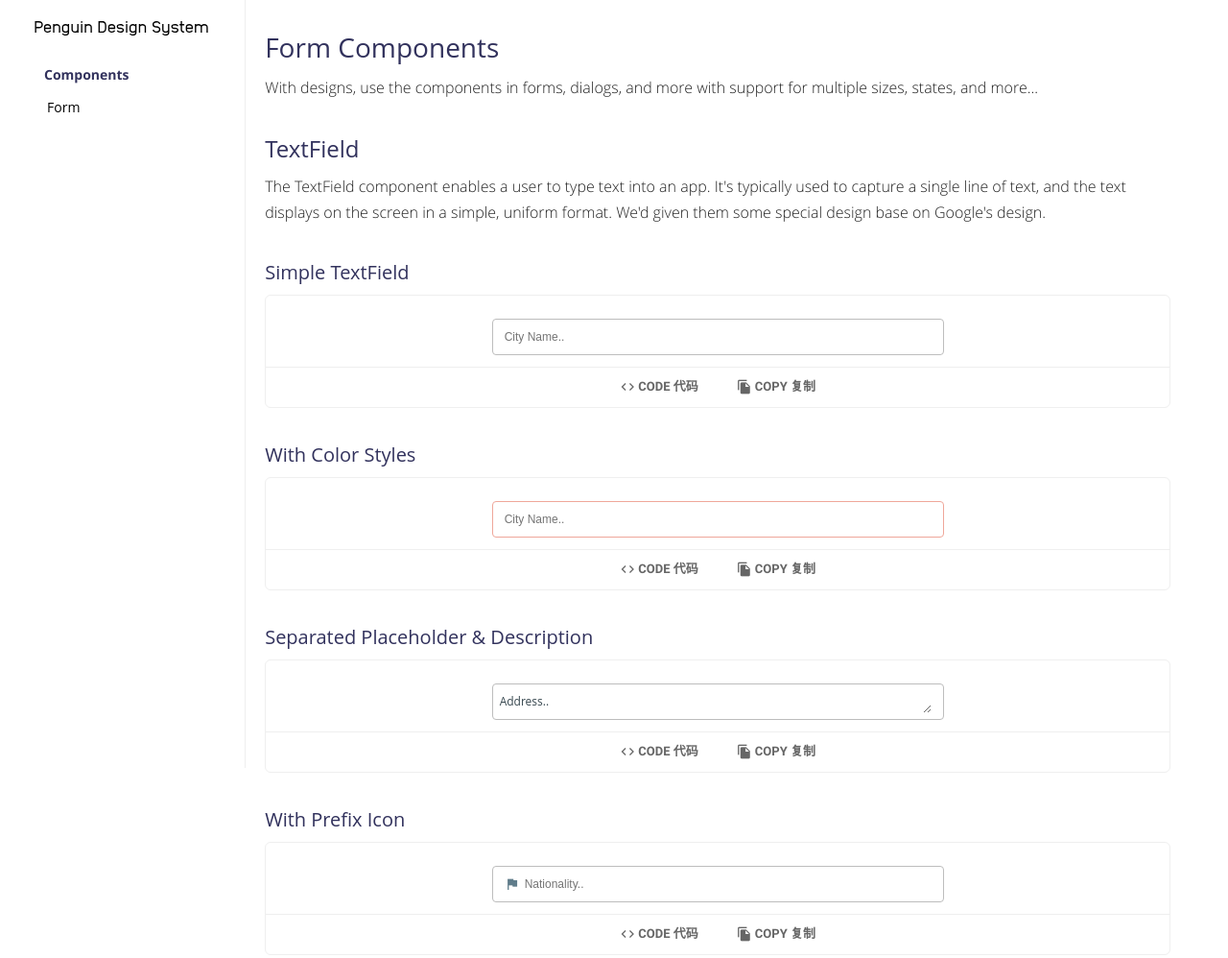
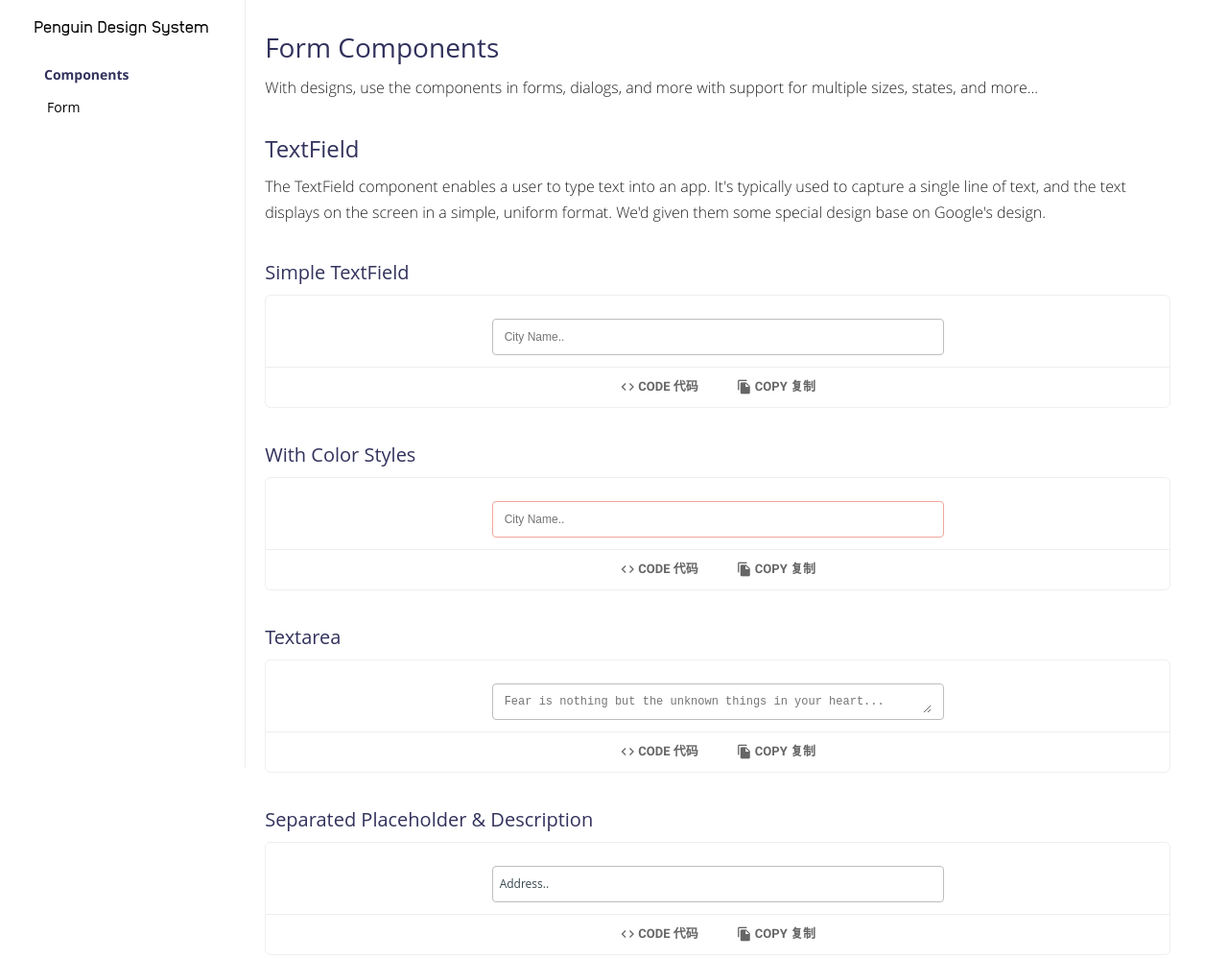
Before and after one commit to PassionPenguin/PenguinUI, a website: page docs/Components/form.html in a window 1280 px wide. Shown: the top 998 px of the page at 96% size. Drawn offline with Linux system fonts and the light colour scheme; files whose address does not match are found by name.

Commit message:
Separated docs for textarea and description.

```diff
--- a/docs/Components/form.html
+++ b/docs/Components/form.html
@@ -47,7 +47,7 @@
         <div class="renderCode" id="withDangerColor">
             <div class="rendered">
                 <div class="form-object">
-                    <input name="City" placeholder="City Name.." type="text" data-color="danger">
+                    <input data-color="danger" name="City" placeholder="City Name.." type="text">
                 </div>
             </div>
             <div class="collapseCode collapse">
@@ -55,17 +55,30 @@
                 <pre><code class="js">new TextField({placeholder: "City Name..", name: "City", color: "danger"})</code></pre>
             </div>
         </div>
+        <h5>Textarea</h5>
+        <div class="renderCode" id="textArea">
+            <div class="rendered">
+                <div class="form-object">
+                    <textarea name="Tips"
+                              placeholder="Fear is nothing but the unknown things in your heart..."></textarea>
+                </div>
+            </div>
+            <div class="collapseCode collapse">
+                <pre><code class="html"></code></pre>
+                <pre><code class="js">new TextField({placeholder: "Fear is nothing but the unknown things in your heart...", name: "Tips", size: "textarea"})</code></pre>
+            </div>
+        </div>
         <h5>Separated Placeholder & Description</h5>
         <div class="renderCode" id="separatedDescription">
             <div class="rendered">
                 <div class="form-object">
-                    <textarea data-textDescription="Address.." name="Address"
-                              placeholder="Tianhe Park, Tianhe, Guangzhou, Guangdong..."></textarea>
+                    <input data-textDescription="Address.." name="Address"
+                           placeholder="Tianhe Park, Tianhe, Guangzhou, Guangdong..."/>
                 </div>
             </div>
             <div class="collapseCode collapse">
                 <pre><code class="html"></code></pre>
-                <pre><code class="js">new TextField({placeholder: "Tianhe Park, Tianhe, Guangzhou, Guangdong...", description: "Address..", name: "Address", size: "textarea"})</code></pre>
+                <pre><code class="js">new TextField({placeholder: "Tianhe Park, Tianhe, Guangzhou, Guangdong...", description: "Address..", name: "Address"k})</code></pre>
             </div>
         </div>
         <h5>With Prefix Icon</h5>
```
